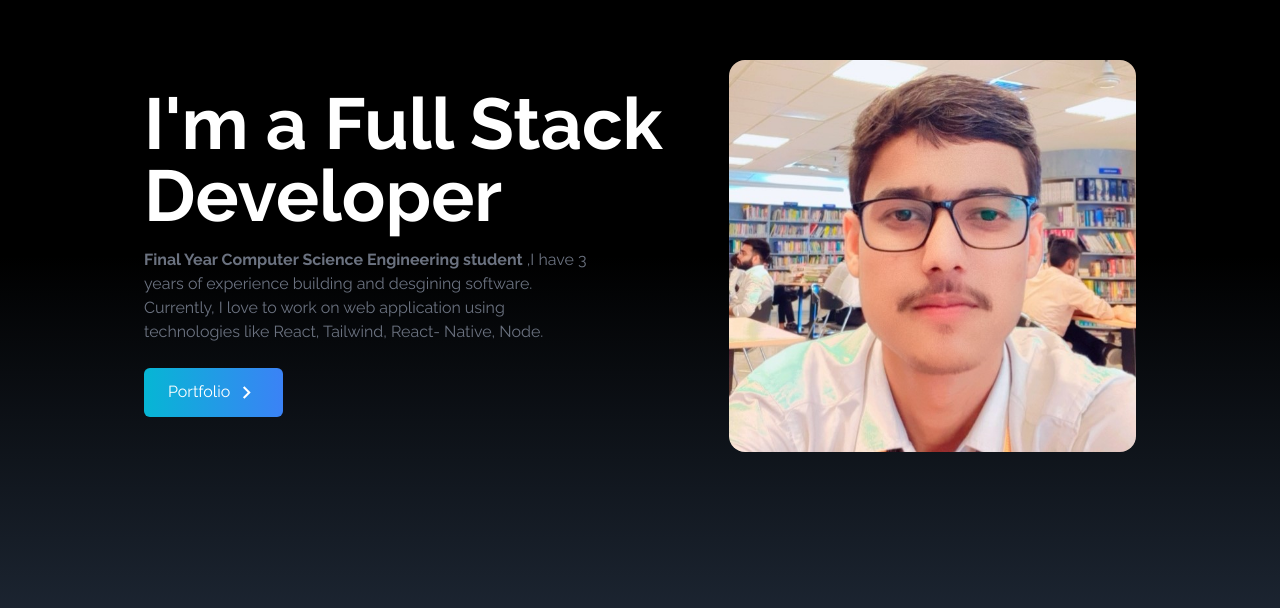
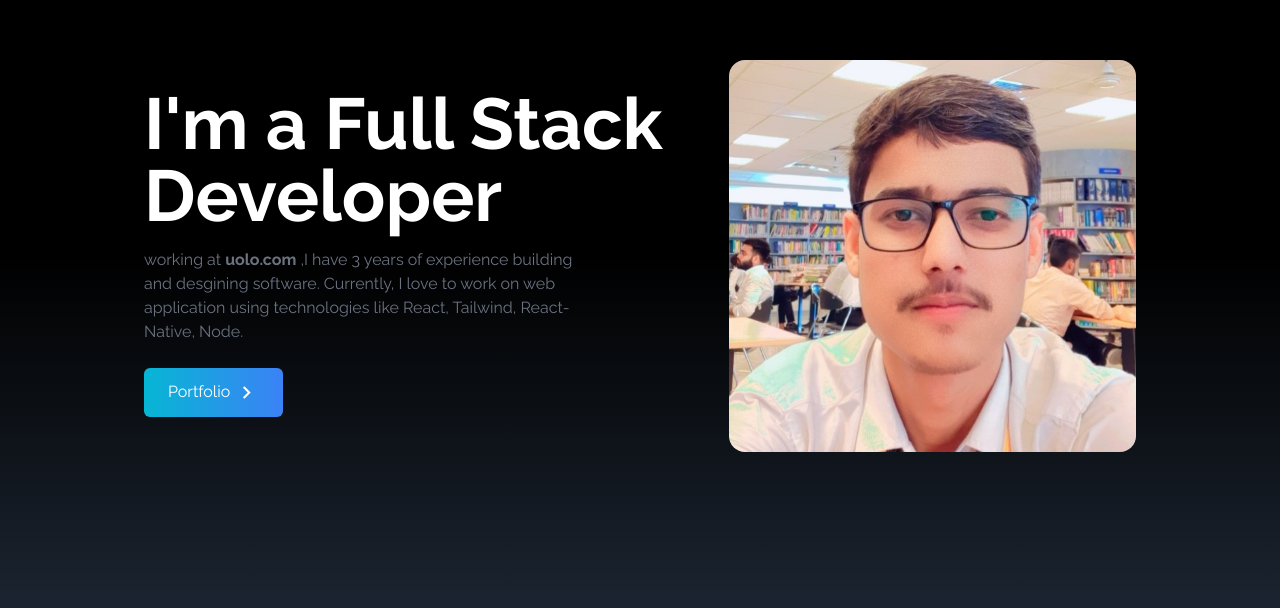
Before and after one commit to yashvishwakarma01/yash_portfolio, a React (Create React App) app: page /home in a window 1280 px wide. Shown: the part 144-752 px from the top of the page. Built offline with nearby package versions, Linux system fonts and the light colour scheme.

Commit message:
added company name

```diff
--- a/src/components/Home.jsx
+++ b/src/components/Home.jsx
@@ -15,9 +15,9 @@ const Home = () => {
             I'm a Full Stack Developer
           </h2>
           <p className="text-gray-500 py-4 max-w-md">
-            <b>Final Year Computer Science Engineering student</b> ,I have 3 years of experience building and desgining software.
-            Currently, I love to work on web application using technologies like
-            React, Tailwind, React- Native, Node.
+            working at <b>uolo.com</b> ,I have 3 years of experience building
+            and desgining software. Currently, I love to work on web application
+            using technologies like React, Tailwind, React- Native, Node.
           </p>
 
           <div>
```
